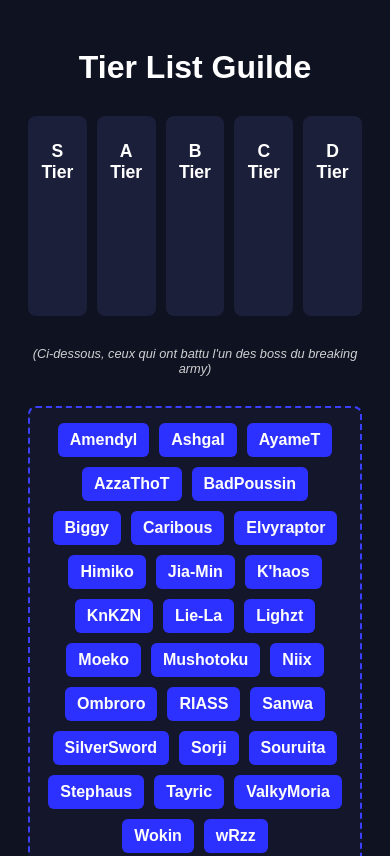
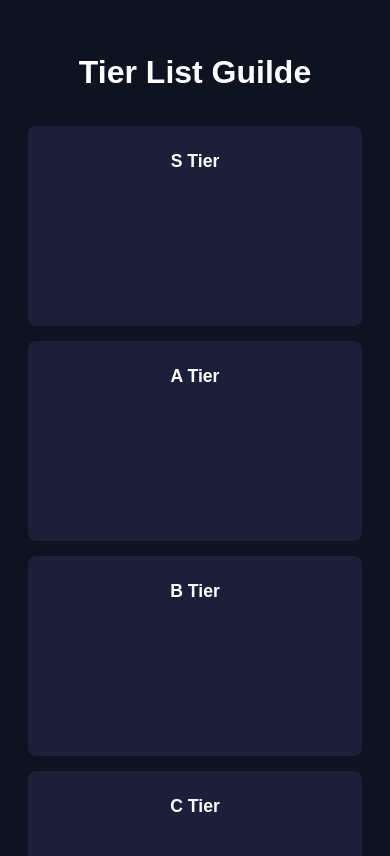
Before and after one commit to No7dv/TierListGuild, a plain HTML site: page index.html in a window 390 px wide. Shown: the top 856 px of the page. Drawn offline with Linux system fonts and the light colour scheme.

Commit message:
Refactor CSS for improved styling and responsiveness

```diff
--- a/style/style.css
+++ b/style/style.css
@@ -15,6 +15,22 @@ h1 {
     user-select: none;
 }
 
+h1[contenteditable="true"] {
+    padding: 5px;
+    border-radius: 5px;
+    transition: background 0.3s;
+    outline: none; /* Enlève le cadre par défaut du navigateur */
+}
+
+h1[contenteditable="true"]:hover {
+    background: rgba(255, 255, 255, 0.1);
+    cursor: text;
+}
+
+h1[contenteditable="true"]:focus {
+    border-bottom: 2px solid #2d31ff;
+}
+
 p {
     font-style: italic;
     text-align: center;
@@ -27,8 +43,8 @@ p {
 /* Conteneur principal */
 .tier-list {
     display: grid;
-    grid-template-columns: repeat(5, 1fr);
-    gap: 10px;
+    grid-template-columns: repeat(auto-fit, minmax( 200px, 1fr));
+    gap: 15px;
     margin-bottom: 30px;
 }
 
```
